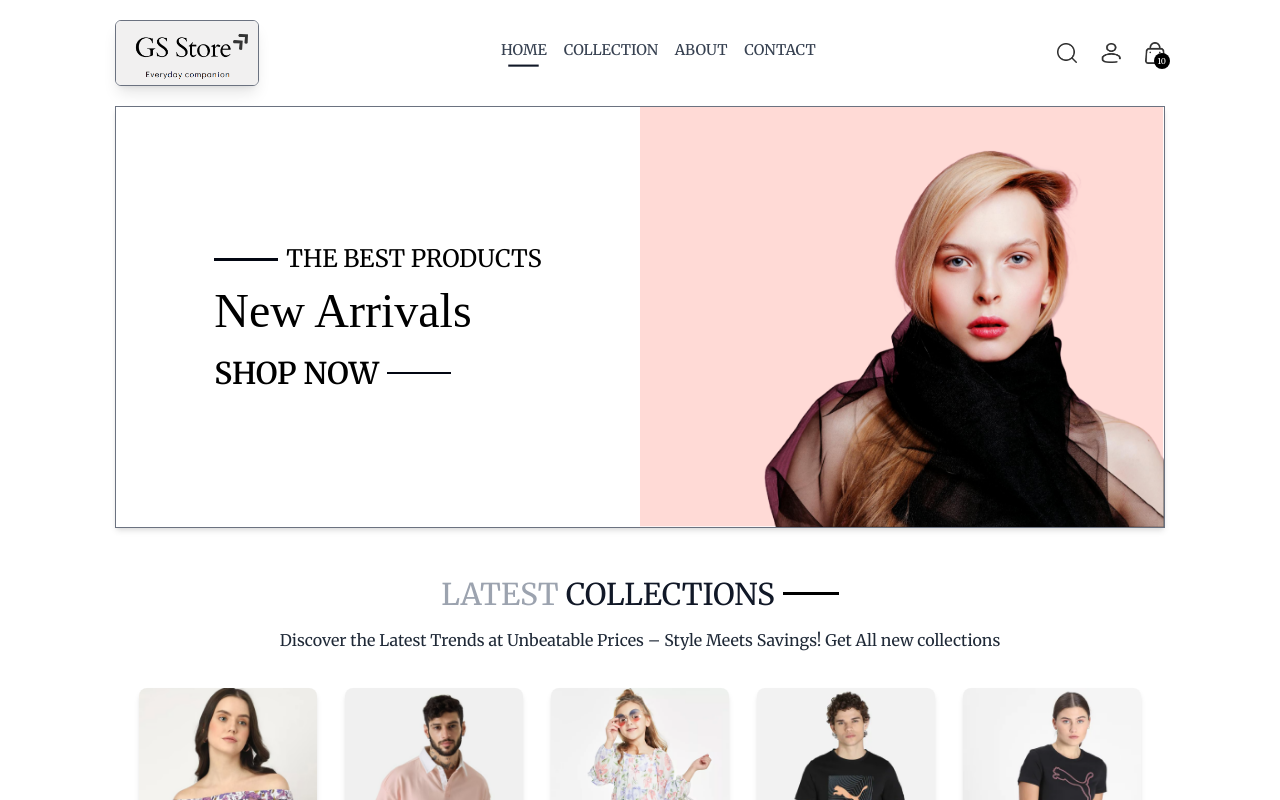
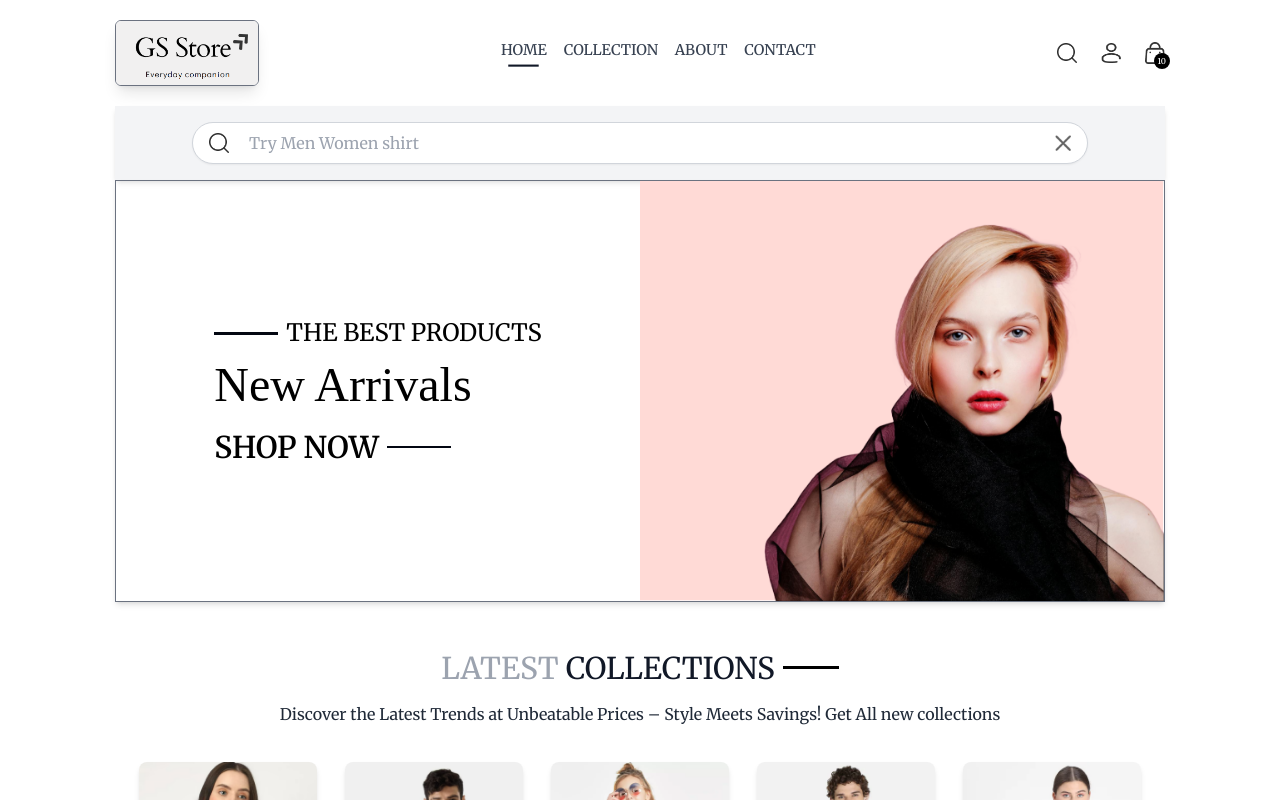
Before and after one commit to Hirthuk/GS-Store_Frontend, a React (Vite) app: page / in a window 1280 px wide. Shown: the top 800 px of the page. Built offline with nearby package versions, Linux system fonts and the light colour scheme; a web font is replaced by a local one.

Commit message:
Search bar completed

```diff
--- a/src/App.jsx
+++ b/src/App.jsx
@@ -14,12 +14,14 @@ import {
 } from "./pages/index";
 import Navbar from "./components/Navbar";
 import Footer from "./components/Footer";
+import SearchBar from "./components/SearchBar";
 
 const App = () => {
   return (
     <div className="px-4 sm:px-[5vw] md:px-[7vw] lg:px-[9vw]">
 
       <Navbar/>
+      <SearchBar/>
       <Routes>
         <Route path="/" element={<Home />} />
         <Route path="about" element={<About />} />
--- a/src/components/Footer.jsx
+++ b/src/components/Footer.jsx
@@ -34,10 +34,10 @@ const Footer = () => {
         <div className="flex flex-col gap-4">
           <h3 className="text-base font-semibold text-gray-800">GS Private Limited</h3>
           <ul className="flex flex-col gap-2">
-            <Link to="/" className="hover:text-black">Home</Link>
-            <Link to="/about" className="hover:text-black">About Us</Link>
-            <Link to="/cart" className="hover:text-black">Delivery</Link>
-            <Link to="/privacy-policy" className="hover:text-black">Privacy Policy</Link>
+            <Link to="/" onClick={() => window.scrollTo({top:0, behavior:'smooth'})} className="hover:text-black">Home</Link>
+            <Link to="/about" onClick={() => window.scrollTo({top:0, behavior:'smooth'})} className="hover:text-black">About Us</Link>
+            <Link to="/cart" onClick={() => window.scrollTo({top:0, behavior:'smooth'})} className="hover:text-black">Delivery</Link>
+            <Link to="/privacy-policy"onClick={() => window.scrollTo({top:0, behavior:'smooth'})}  className="hover:text-black">Privacy Policy</Link>
           </ul>
         </div>
 
--- a/src/components/Navbar.jsx
+++ b/src/components/Navbar.jsx
@@ -1,9 +1,11 @@
-import React, { useState } from "react";
+import React, { useContext, useState } from "react";
 import { assets } from "../assets/assets";
 import { NavLink, Link } from "react-router-dom";
+import ShopProvider, { ShopContext } from "../context/ShopContext";
 
 const Navbar = () => {
   const [visible, setVisible] = useState(false);
+  const {setShowSearch} = useContext(ShopContext);
   return (
     <section className="flex items-center justify-between py-5 font-medium">
       <Link to={'/'}>
@@ -34,6 +36,7 @@ const Navbar = () => {
       </ul>
       <div className="flex items-center gap-3 md:gap-6">
         <img
+        onClick={() => setShowSearch(true)}
           src={assets.search_icon}
           className="w-5 h-5 cursor-pointer"
           alt="search icon"
--- /dev/null
+++ b/src/components/SearchBar.jsx
@@ -0,0 +1,32 @@
+import React, { useContext } from 'react'
+import { ShopContext } from '../context/ShopContext'
+import { assets } from '../assets/assets'
+
+const SearchBar = () => {
+  const { search, setSearch, showSearch, setShowSearch } = useContext(ShopContext)
+
+  return showSearch ? (
+    <section className='w-full bg-gray-100 py-4 px-6 shadow-md'>
+      <div className='max-w-4xl mx-auto flex items-center gap-3 bg-white rounded-full px-4 py-2 shadow-sm border border-gray-300'>
+        {/* Search Icon */}
+        <img src={assets.search_icon} alt="search" className='w-5 h-5' />
+
+        {/* Search Input */}
+        <input
+          type='text'
+          placeholder='Try Men Women shirt'
+          value={search}
+          onChange={(e) => setSearch(e.target.value)}
+          className='flex-grow outline-none px-2 text-sm sm:text-base bg-transparent'
+        />
+
+        {/* Cancel/Close Icon */}
+        <button onClick={() => setShowSearch(false)} className='hover:opacity-70'>
+          <img src={assets.cross_icon} alt="close" className='w-4 h-4' />
+        </button>
+      </div>
+    </section>
+  ) : null
+}
+
+export default SearchBar
--- a/src/context/ShopContext.jsx
+++ b/src/context/ShopContext.jsx
@@ -1,4 +1,4 @@
-import { createContext } from "react";
+import { createContext, useState } from "react";
 import { products } from "../assets/assets";
 
 // eslint-disable-next-line react-refresh/only-export-components
@@ -7,10 +7,16 @@ export const ShopContext = createContext();
 export const ShopProvider = ({ children }) => {
     const ruppees = '₹'
     const delivery_fee = 10;
+    const [search,setSearch] =useState('');
+    const [showSearch,setShowSearch] = useState(true);
     const value = {
         products,
         ruppees,
-        delivery_fee
+        delivery_fee,
+        search,
+        setSearch,
+        showSearch,
+        setShowSearch
     }
     return(
         <ShopContext.Provider value={value}>
--- a/src/pages/Collection.jsx
+++ b/src/pages/Collection.jsx
@@ -5,6 +5,7 @@ import { ShopContext } from "../context/ShopContext";
 import { assets } from "../assets/assets";
 import Title from "../components/Title";
 import Products from "../components/Products";
+
 const Collection = () => {
   const { products } = useContext(ShopContext);
   const [showFilter, setShowFilter] = useState(false);
@@ -12,6 +13,7 @@ const Collection = () => {
   const [category, setCategory] = useState([]);
   const [subCategory, setSubCategory] = useState([]);
   const [sortValue, setSortValue] = useState("relevant")
+
 
   const toggleCategory = (e) => {
     if (category.includes(e.target.value)) {
@@ -74,7 +76,7 @@ const Collection = () => {
 
   return (
     <section className="flex flex-col sm:flex-row gap-1 sm:gap-10 pt-10 border-t">
-      {/* Filter options */}
+    {/* Filter options */}
       <div className="min-w-60">
         <div className="flex items-center gap-2">
           <p
@@ -91,7 +93,7 @@ const Collection = () => {
         </div>
         {/* Category filter */}
         <div
-          className={`border border-gray-300 pl-5 py-3 mt-6 ${showFilter ? "" : "hidden"
+          className={`border border-gray-300 w-full  pl-5 py-3 mt-6 ${showFilter ? "" : "hidden"
             } sm:block`}
         >
           <p className="text-sm mb-3 font-medium">CATEGORIES</p>
@@ -130,7 +132,7 @@ const Collection = () => {
         </div>
         {/* SubCategory filter */}
         <div
-          className={`border border-gray-300 pl-5 py-3 my-5 ${showFilter ? "" : "hidden"
+          className={`border border-gray-300 w-full pl-5 py-3 my-5 ${showFilter ? "" : "hidden"
             } sm:block`}
         >
           <p className="text-sm mb-3 font-medium">TYPE</p>
@@ -170,7 +172,7 @@ const Collection = () => {
       </div>
       {/* Right side collection */}
       <div className="flex-1">
-        <div className="flex justify-between text-base sm:text-2xl mb-4">
+        <div className="flex justify-between text-base sm:text-2xl mb-4 gap-2">
           <Title text1={"ALL"} text2={"COLLECTION"} />
           {/* Product sort */}
           <select
```
Also changed, not shown: Learning.txt.
